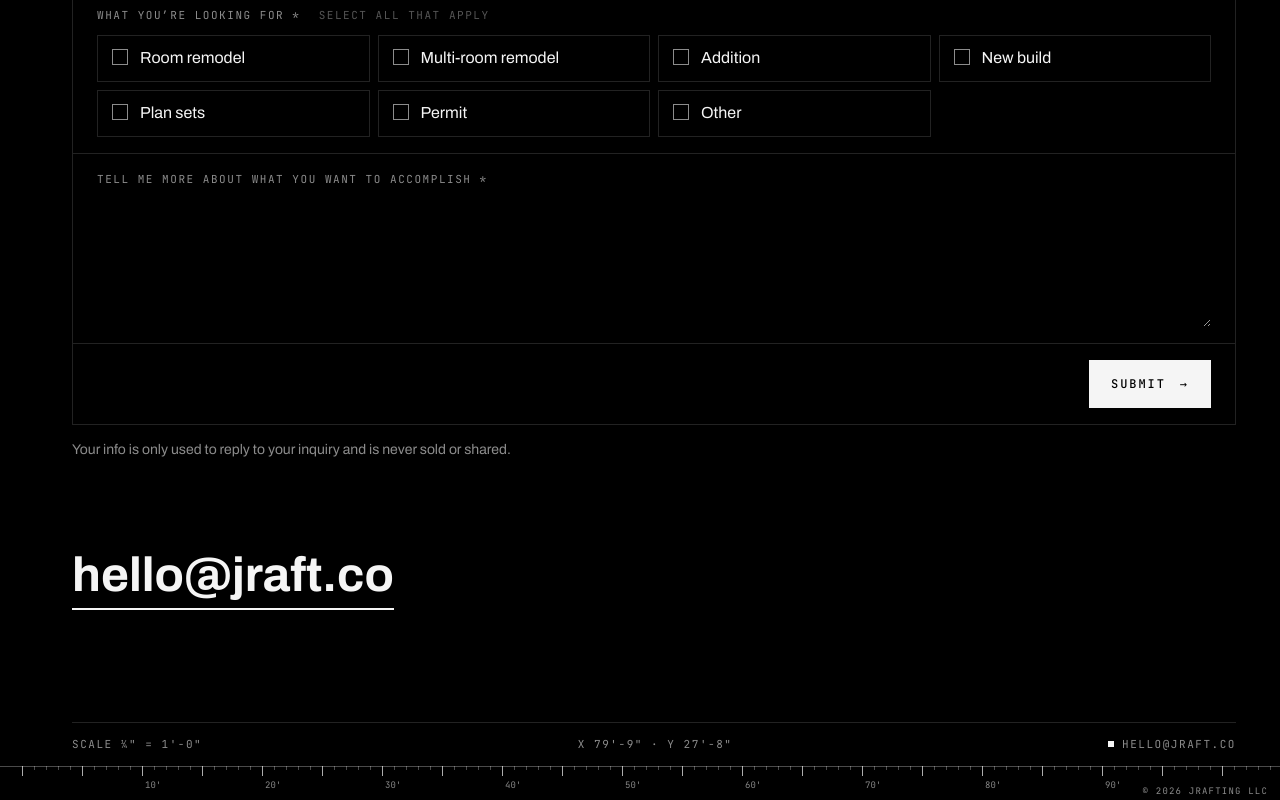
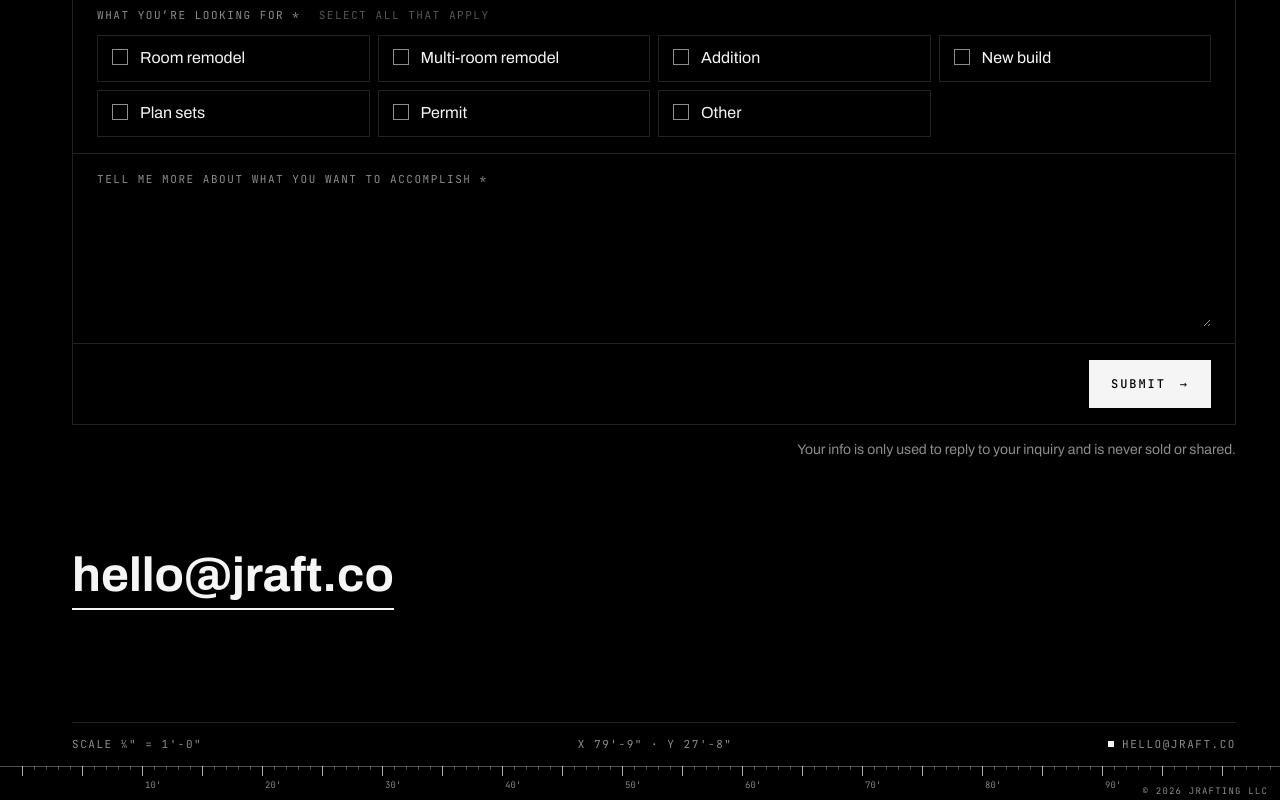
Before and after one commit to aimee-blanchard/jraft.co, a plain HTML site: page index.html in a window 1280 px wide. Shown: the part 2507-3307 px from the top of the page. Drawn offline with Linux system fonts and the light colour scheme.

Commit message:
Right-align the privacy note under the form
Co-Authored-By: Claude Opus 5.5 <noreply@anthropic.com>

```diff
--- a/index.html
+++ b/index.html
@@ -172,7 +172,7 @@ button.btn { border: 0; border-radius: 0; cursor: pointer; }
 button.btn:disabled { opacity: .45; cursor: progress; }
 /* honeypot: clipped out of view, not display:none, so it stays fillable by bots */
 .hp { position: absolute; top: 0; left: 0; width: 1px; height: 1px; padding: 0; margin: -1px; overflow: hidden; clip: rect(0, 0, 0, 0); clip-path: inset(50%); white-space: nowrap; border: 0; pointer-events: none; }
-.privacy { margin: 14px 0 0; max-width: 68ch; color: var(--mid); font-size: 14px; line-height: 1.55; }
+.privacy { margin: 14px 0 0 auto; max-width: 68ch; text-align: right; color: var(--mid); font-size: 14px; line-height: 1.55; }
 .inquiry-status { margin-top: 48px; padding: 28px 24px 32px; border: 1px solid var(--line); background: rgba(0,0,0,.55); }
 .inquiry-status .mono { display: block; margin-bottom: 10px; }
 .inquiry-status p { margin: 0; font-size: 19px; line-height: 1.5; max-width: 46ch; }
```
